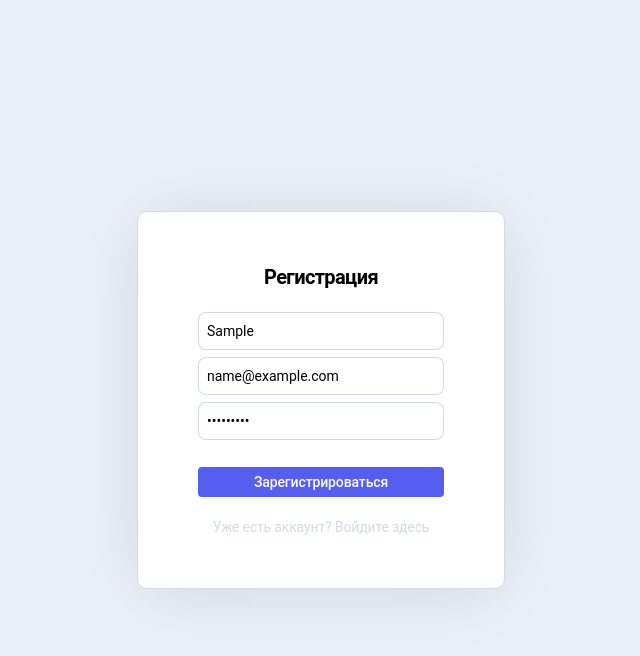
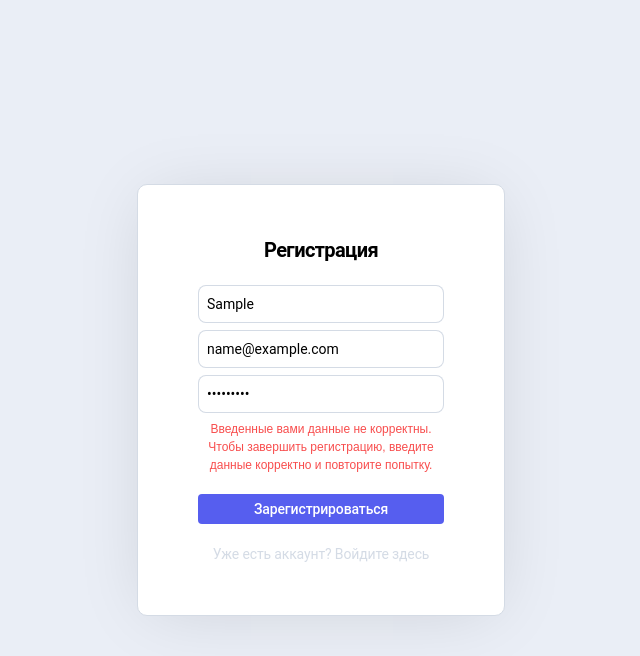
Before and after one commit to natalielogi/skypro-kanban, a React app: page /register in a window 1280 px wide. Both pictures are taken after typing "Sample", "name@example.com", "Sample123" into the empty fields and a click on the button "Зарегистрироваться". Shown: the top 656 px of the page, without its empty margins (319-959 px from the left). Built offline with nearby package versions, Linux system fonts and the light colour scheme; no server answers; the HTML template or start-up script is replaced by a standard one.

Commit message:
ошибки при регистрации

```diff
--- a/src/pages/RegisterPage/RegisterPage.jsx
+++ b/src/pages/RegisterPage/RegisterPage.jsx
@@ -10,6 +10,10 @@ const RegisterPage = () => {
     email: "",
     password: "",
   });
+  const [errorMessage, setErrorMessage] = useState("");
+  const [touched, setTouched] = useState({});
+  const [isSubmitting, setIsSubmitting] = useState(false);
+  const [showErrors, setShowErrors] = useState(false);
   const navigate = useNavigate();
 
   const handleChange = (e) => {
@@ -18,11 +22,33 @@ const RegisterPage = () => {
       ...prev,
       [name]: value,
     }));
+    setTouched((prev) => ({
+      ...prev,
+      [name]: true,
+    }));
+    setErrorMessage("");
   };
+
+  const isFormValid = formData.name && formData.email && formData.password;
 
   const handleSubmit = async (e) => {
     e.preventDefault();
+    setShowErrors(true);
+    setTouched({
+      name: true,
+      email: true,
+      password: true,
+    });
+
+    if (!isFormValid) {
+      setErrorMessage(
+        "Введенные вами данные не корректны. Чтобы завершить регистрацию, заполните все поля в форме."
+      );
+      return;
+    }
+
     try {
+      setIsSubmitting(true);
       await signUp({
         login: formData.email,
         name: formData.name,
@@ -30,7 +56,11 @@ const RegisterPage = () => {
       });
       navigate("/login");
     } catch (error) {
-      alert(error.message);
+      setErrorMessage(
+        "Введенные вами данные не корректны. Чтобы завершить регистрацию, введите данные корректно и повторите попытку."
+      );
+    } finally {
+      setIsSubmitting(false);
     }
   };
 
@@ -49,7 +79,7 @@ const RegisterPage = () => {
                 value={formData.name}
                 onChange={handleChange}
                 placeholder="Имя"
-                required
+                $invalid={showErrors && !formData.name}
               />
               <S.Input
                 type="email"
@@ -57,7 +87,7 @@ const RegisterPage = () => {
                 value={formData.email}
                 onChange={handleChange}
                 placeholder="Эл. почта"
-                required
+                $invalid={showErrors && !formData.email}
               />
               <S.Input
                 type="password"
@@ -65,9 +95,15 @@ const RegisterPage = () => {
                 value={formData.password}
                 onChange={handleChange}
                 placeholder="Пароль"
-                required
+                $invalid={showErrors && !formData.password}
               />
-              <S.ButtonSignUp type="submit">Зарегистрироваться</S.ButtonSignUp>
+              {errorMessage && <S.ErrorText>{errorMessage}</S.ErrorText>}
+              <S.ButtonSignUp
+                type="submit"
+                disabled={isSubmitting || (showErrors && !isFormValid)}
+              >
+                Зарегистрироваться
+              </S.ButtonSignUp>
               <S.FormGroup>
                 <p>
                   Уже есть аккаунт? <Link to="/login">Войдите здесь</Link>
--- a/src/pages/RegisterPage/RegisterPage.styled.js
+++ b/src/pages/RegisterPage/RegisterPage.styled.js
@@ -72,7 +72,6 @@ export const Input = styled.input`
   width: 100%;
   min-width: 100%;
   border-radius: 8px;
-  border: 0.7px solid rgba(148, 166, 190, 0.4);
   outline: none;
   padding: 10px 8px;
   margin-bottom: 7px;
@@ -82,6 +81,16 @@ export const Input = styled.input`
 
   &::placeholder {
     color: #94a6be;
+  }
+
+  border: ${(props) =>
+    props.$invalid
+      ? "1px solid rgb(248, 77, 77)" // красный
+      : "0.7px solid rgba(148, 166, 190, 0.4)"}; // серый по макету
+
+  &:focus {
+    outline: none;
+    border-color: #565eef;
   }
 `;
 
@@ -111,6 +120,13 @@ export const ButtonSignUp = styled.button`
   @media screen and (max-width: 375px) {
     height: 40px;
   }
+
+  background-color: ${({ disabled }) => (disabled ? "#ccc" : "#565eef")};
+  cursor: ${({ disabled }) => (disabled ? "not-allowed" : "pointer")};
+
+  &:hover {
+    background-color: ${({ disabled }) => (disabled ? "#ccc" : "#33399b")};
+  }
 `;
 
 export const FormGroup = styled.div`
@@ -131,3 +147,12 @@ export const Link = styled.a`
   color: rgba(148, 166, 190, 0.4);
   cursor: pointer;
 `;
+
+export const ErrorText = styled.p`
+  color: rgb(248, 77, 77);
+  font-family: Arial;
+  font-size: 12px;
+  font-weight: 400;
+  line-height: 150%;
+  text-align: center;
+`;
```
